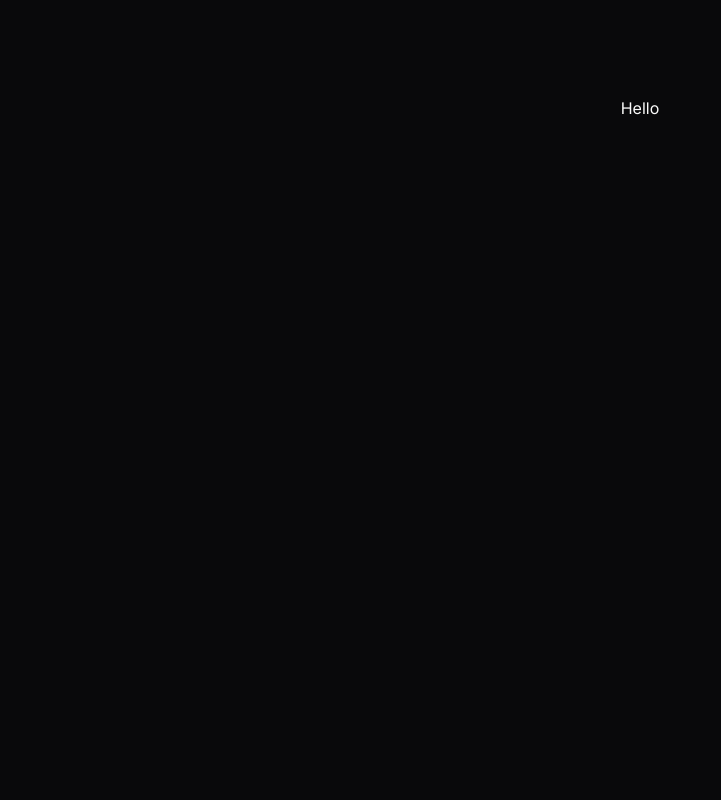
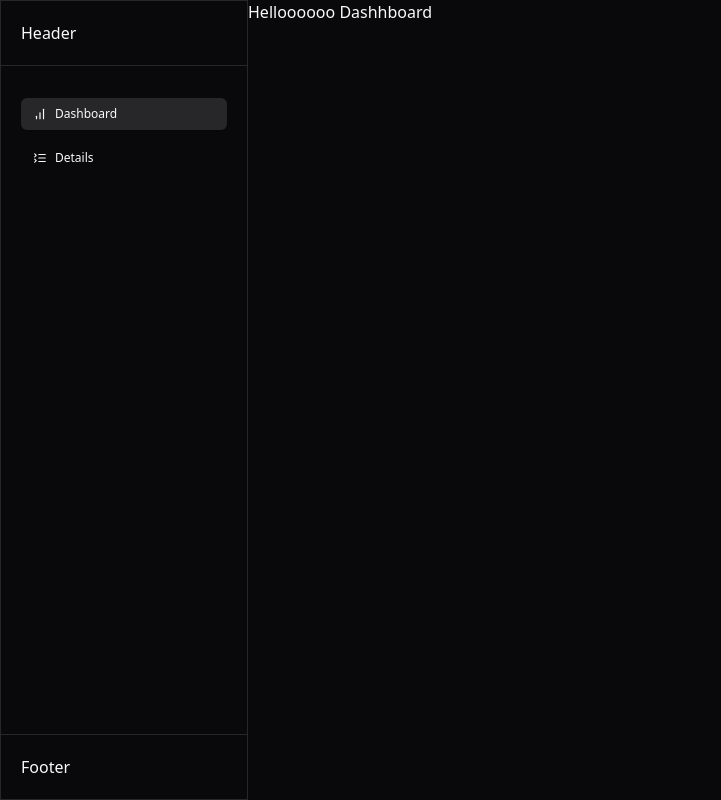
Before and after one commit to KARAUJO1003/finance-fire, a Next.js app: page / in a window 1280 px wide. Shown: the whole page, without its empty margins (0-721 px from the left). Built offline with nearby package versions, Linux system fonts and the light colour scheme.

Commit message:
feat: adicionando destaques em estilos no botao correspondente ao caminho atual.

```diff
--- a/package.json
+++ b/package.json
@@ -10,8 +10,10 @@
   },
   "dependencies": {
     "@radix-ui/react-icons": "^1.3.0",
+    "@radix-ui/react-slot": "^1.0.2",
     "class-variance-authority": "^0.7.0",
     "clsx": "^2.1.0",
+    "lucide-react": "^0.358.0",
     "next": "14.1.3",
     "next-themes": "^0.3.0",
     "react": "^18",
--- /dev/null
+++ b/src/app/_components/HeaderPages.tsx
@@ -0,0 +1,9 @@
+import React from 'react'
+
+export const HeaderPages = () => {
+  return (
+    <header className="p-5 w-full flex justify-between items-center px-10 ">
+      <span>Titulo</span>
+    </header>
+  )
+}
--- /dev/null
+++ b/src/app/_components/SideBarNav.tsx
@@ -0,0 +1,38 @@
+'use client'
+
+import { BarChart, ListCollapse } from 'lucide-react'
+import {
+  SideNav,
+  SideNavHeader,
+  SideNavContent,
+  SideNavLink,
+  SideNavFooter,
+} from './SideNavGenericComponent'
+import { usePathname } from 'next/navigation'
+
+export const SideBarNav = () => {
+  const pathname = usePathname()
+
+  return (
+    <SideNav className="border-border">
+      <SideNavHeader>Header</SideNavHeader>
+      <SideNavContent>
+        <SideNavLink
+          icon={<BarChart size={14} className="mr-2" />}
+          href="/"
+          currentPath={pathname}
+        >
+          Dashboard
+        </SideNavLink>
+        <SideNavLink
+          icon={<ListCollapse size={14} className="mr-2" />}
+          href="/pages/details"
+          currentPath={pathname}
+        >
+          Details
+        </SideNavLink>
+      </SideNavContent>
+      <SideNavFooter>Footer</SideNavFooter>
+    </SideNav>
+  )
+}
--- /dev/null
+++ b/src/app/_components/SideNavGenericComponent.tsx
@@ -0,0 +1,80 @@
+import { Button } from '@/components/ui/button'
+import { cn } from '@/lib/utils'
+import Link from 'next/link'
+import React from 'react'
+
+type SideNavGenericProps<T = unknown> = {
+  children: React.ReactNode
+  className?: string
+} & T
+
+export const SideNav = ({ children, className }: SideNavGenericProps) => {
+  return (
+    <aside
+      className={cn(
+        [
+          'min-w-[248px] h-screen flex flex-col justify-between space-y-3 border',
+        ],
+        className,
+      )}
+    >
+      {children}
+    </aside>
+  )
+}
+
+export const SideNavHeader = ({ children, className }: SideNavGenericProps) => {
+  return (
+    <div className={cn(['p-5 border-b flex justify-between'], className)}>
+      {children}
+    </div>
+  )
+}
+export const SideNavContent = ({
+  children,
+  className,
+}: SideNavGenericProps) => {
+  return (
+    <div
+      className={cn(['p-5 h-full w-full flex flex-col space-y-3'], className)}
+    >
+      {children}
+    </div>
+  )
+}
+
+type SideNavLinkProps = {
+  href: string
+  icon?: React.ReactElement
+  currentPath: string
+}
+
+export const SideNavLink = ({
+  children,
+  className,
+  href,
+  icon,
+  currentPath,
+}: SideNavGenericProps<SideNavLinkProps>) => {
+  const isActive = href === currentPath
+  return (
+    <Link href={href} className={cn([''], className)}>
+      <Button
+        variant={isActive ? 'secondary' : 'ghost'}
+        size={'sm'}
+        className="justify-start w-full"
+      >
+        <span>{icon}</span>
+        {children}
+      </Button>
+    </Link>
+  )
+}
+
+export const SideNavFooter = ({ children, className }: SideNavGenericProps) => {
+  return (
+    <div className={cn(['p-5 border-t flex justify-between'], className)}>
+      {children}
+    </div>
+  )
+}
--- a/src/app/layout.tsx
+++ b/src/app/layout.tsx
@@ -2,6 +2,7 @@
 import { Inter } from 'next/font/google'
 import './globals.css'
 import { ThemeProvider } from '@/components/theme-provider'
+import { SideBarNav } from './_components/SideBarNav'
 
 const inter = Inter({ subsets: ['latin'] })
 
@@ -17,13 +18,14 @@
 }>) {
   return (
     <html lang="en">
-      <body className={inter.className}>
+      <body className={(inter.className, 'flex')}>
         <ThemeProvider
           attribute="class"
           defaultTheme="dark"
           enableSystem
           disableTransitionOnChange
         >
+          <SideBarNav />
           {children}
         </ThemeProvider>
       </body>
--- a/src/app/page.tsx
+++ b/src/app/page.tsx
@@ -1,9 +1,9 @@
-import Image from "next/image";
+import Dashboard from './pages/dashboard/page'
 
 export default function Home() {
   return (
-    <main className="flex min-h-screen flex-col items-center justify-between p-24">
-      <h1>Hello </h1>
+    <main>
+      <Dashboard />
     </main>
-  );
+  )
 }
--- /dev/null
+++ b/src/app/pages/dashboard/page.tsx
@@ -0,0 +1,3 @@
+export default function Dashboard() {
+  return <h1>Helloooooo Dashhboard</h1>
+}
--- /dev/null
+++ b/src/app/pages/details/page.tsx
@@ -0,0 +1,5 @@
+import React from 'react'
+
+export default function details() {
+  return <div>details</div>
+}
--- /dev/null
+++ b/src/app/pages/layout.tsx
@@ -0,0 +1,11 @@
+import { PropsWithChildren } from 'react'
+import { HeaderPages } from '../_components/HeaderPages'
+
+export default function Layout({ children }: PropsWithChildren) {
+  return (
+    <div className="h-screen w-full">
+      <HeaderPages />
+      <main className="h-full w-full px-10 py-5">{children}</main>
+    </div>
+  )
+}
--- /dev/null
+++ b/src/components/ui/button.tsx
@@ -0,0 +1,57 @@
+import * as React from "react"
+import { Slot } from "@radix-ui/react-slot"
+import { cva, type VariantProps } from "class-variance-authority"
+
+import { cn } from "@/lib/utils"
+
+const buttonVariants = cva(
+  "inline-flex items-center justify-center whitespace-nowrap rounded-md text-sm font-medium transition-colors focus-visible:outline-none focus-visible:ring-1 focus-visible:ring-ring disabled:pointer-events-none disabled:opacity-50",
+  {
+    variants: {
+      variant: {
+        default:
+          "bg-primary text-primary-foreground shadow hover:bg-primary/90",
+        destructive:
+          "bg-destructive text-destructive-foreground shadow-sm hover:bg-destructive/90",
+        outline:
+          "border border-input bg-background shadow-sm hover:bg-accent hover:text-accent-foreground",
+        secondary:
+          "bg-secondary text-secondary-foreground shadow-sm hover:bg-secondary/80",
+        ghost: "hover:bg-accent hover:text-accent-foreground",
+        link: "text-primary underline-offset-4 hover:underline",
+      },
+      size: {
+        default: "h-9 px-4 py-2",
+        sm: "h-8 rounded-md px-3 text-xs",
+        lg: "h-10 rounded-md px-8",
+        icon: "h-9 w-9",
+      },
+    },
+    defaultVariants: {
+      variant: "default",
+      size: "default",
+    },
+  }
+)
+
+export interface ButtonProps
+  extends React.ButtonHTMLAttributes<HTMLButtonElement>,
+    VariantProps<typeof buttonVariants> {
+  asChild?: boolean
+}
+
+const Button = React.forwardRef<HTMLButtonElement, ButtonProps>(
+  ({ className, variant, size, asChild = false, ...props }, ref) => {
+    const Comp = asChild ? Slot : "button"
+    return (
+      <Comp
+        className={cn(buttonVariants({ variant, size, className }))}
+        ref={ref}
+        {...props}
+      />
+    )
+  }
+)
+Button.displayName = "Button"
+
+export { Button, buttonVariants }
```
Also changed, not shown: 1 other file (tests, documents, lock files or other folders).
